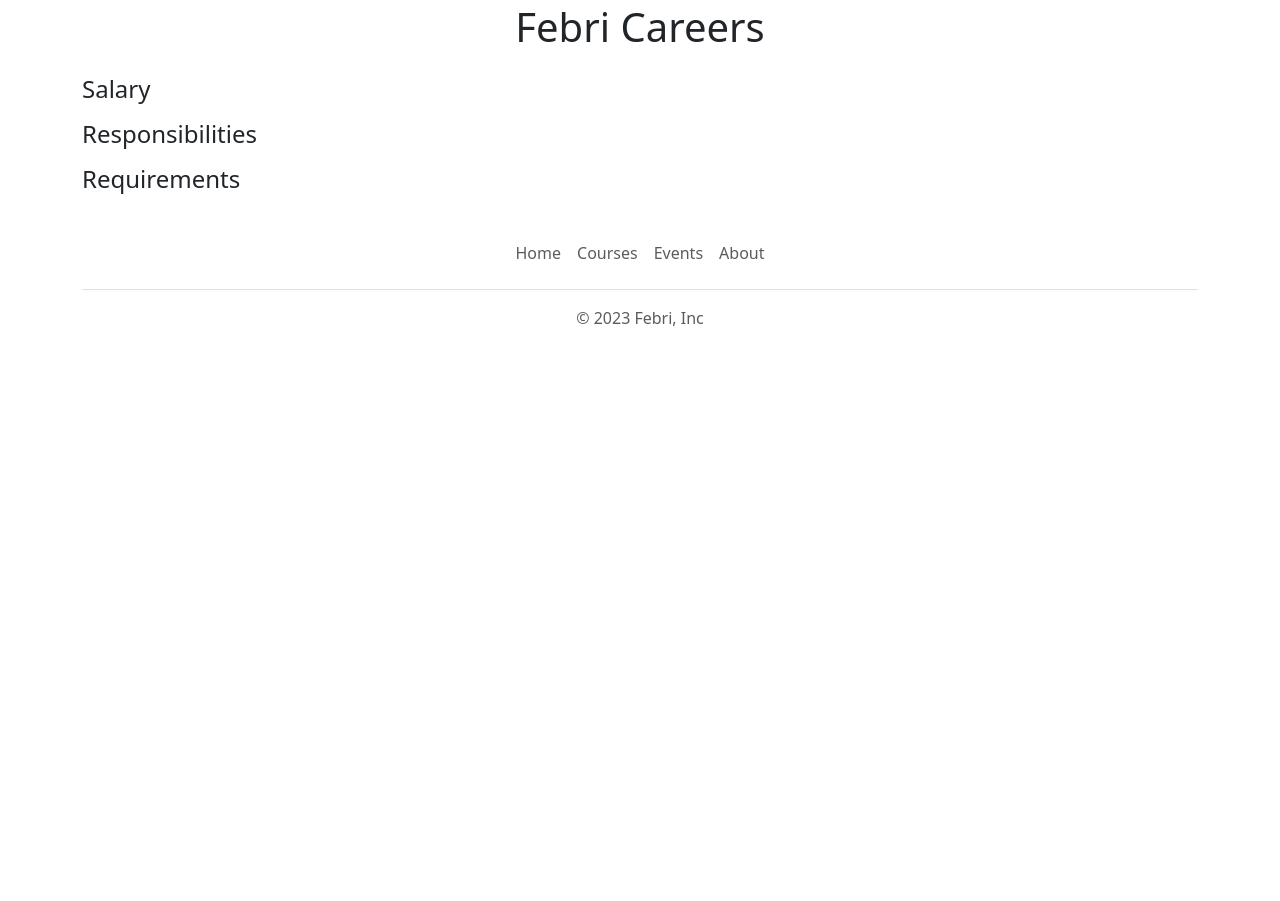
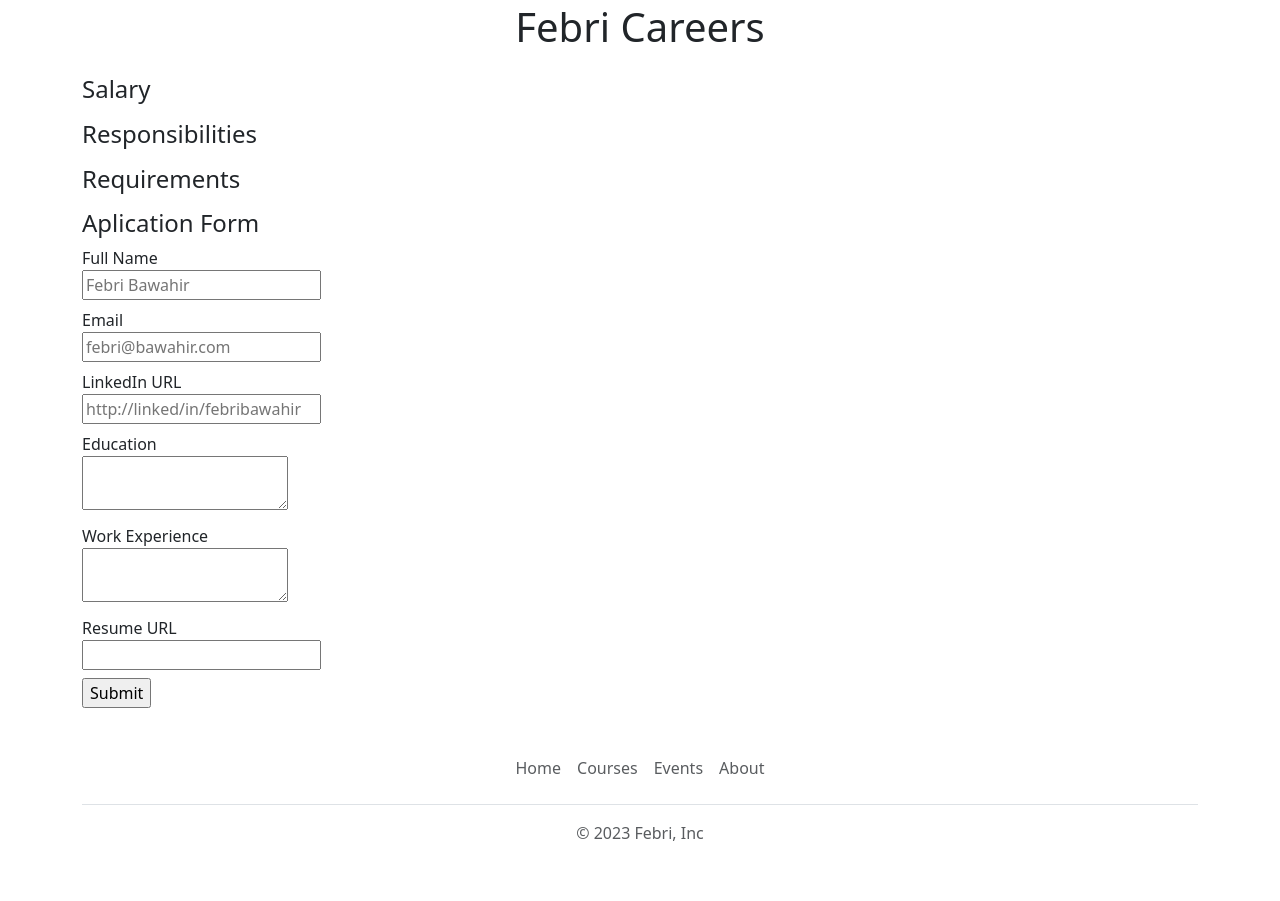
Before and after one commit to bawahirfebri/febri-careers-website-v2, a Flask app: template templates/jobpage.html in a window 1280 px wide. Shown: the part 437-1338 px from the top of the page. Before the commit the page ends 763 px from the top, so only its background shows below. Run offline with Flask 3, Linux system fonts and the light colour scheme; the template is opened without the code that fills it, so the values that code supplies are empty.

Commit message:
form for application

```diff
--- a/app.py
+++ b/app.py
@@ -1,4 +1,4 @@
-from flask import Flask, render_template, jsonify
+from flask import Flask, render_template, jsonify, request
 from database import load_jobs_from_db, load_job_from_db
 
 app = Flask(__name__)
@@ -23,5 +23,10 @@ def show_job(id):
 
     return render_template('jobpage.html', job=job)
 
+@app.route('/job/<id>/apply', methods=['post'])
+def apply_to_job(id):
+    data = request.form
+    return jsonify(data)
+
 if __name__ == '__main__':
     app.run(port=3000, debug=True)
--- /dev/null
+++ b/templates/aplication_form.html
@@ -0,0 +1,28 @@
+<h4>Aplication Form</h4>
+<form action="/job/{{job.id}}/apply" method="post">
+    <div class="mb-2">
+        <label>Full Name</label><br>
+        <input type="text" name="full_name" placeholder="Febri Bawahir">
+    </div>
+    <div class="mb-2">
+        <label>Email</label><br>
+        <input type="text" name="email" placeholder="febri@bawahir.com">
+    </div>
+    <div class="mb-2">
+        <label>LinkedIn URL</label><br>
+        <input type="text" name="linkedin_url" placeholder="http://linked/in/febribawahir">
+    </div>
+    <div class="mb-2">
+        <label>Education</label><br>
+        <textarea name="education"></textarea>
+    </div>
+    <div class="mb-2">
+        <label>Work Experience</label><br>
+        <textarea name="work_experience"></textarea>
+    </div>
+    <div class="mb-2">
+        <label>Resume URL</label><br>
+        <input type="text" name="resume_url">
+    </div>
+    <input type="submit">
+</form>
--- a/templates/jobpage.html
+++ b/templates/jobpage.html
@@ -31,6 +31,8 @@
                 <li>{{line}}</li>
             {% endfor %}
             </ol>
+
+            {% include 'aplication_form.html' %}
         </div>
         {% include 'footer.html' %}
     </body>
```
